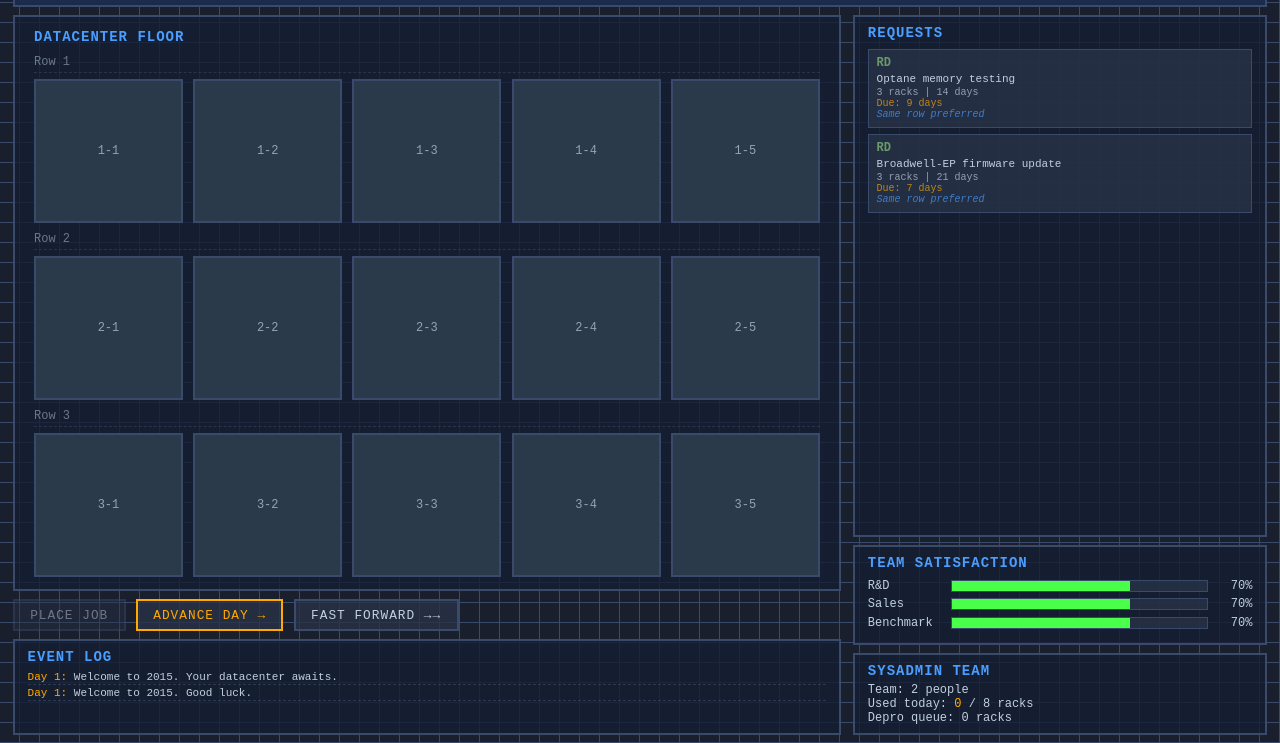
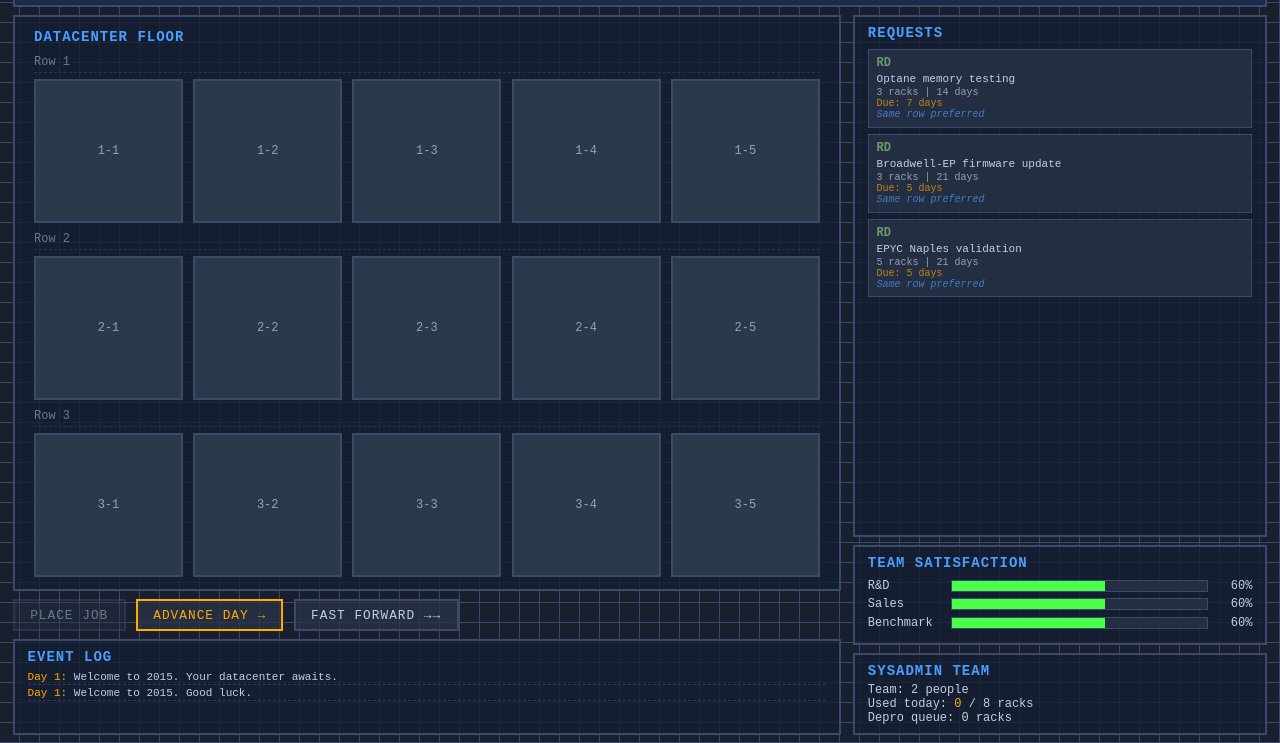
Before and after one commit to 8do-abehn/rack-and-ruin, a plain HTML site: page index.html in a window 1280 px wide. Shown: the part 57-800 px from the top of the page. Drawn offline with Linux system fonts and the light colour scheme.

Commit message:
Increase difficulty (#1)
- Starting satisfaction: 70% -> 60%
- Request frequency: 40% -> 55% base chance
- Deadlines: 3-10 days -> 2-7 days
- Urgent chance: 30% -> 40%
- Miss penalty: -10/-15 -> -12/-20
- Starting requests: 2 -> 3

```diff
--- a/index.html
+++ b/index.html
@@ -559,23 +559,23 @@
                     <div class="satisfaction-row">
                         <span class="satisfaction-label">R&D</span>
                         <div class="satisfaction-bar">
-                            <div class="satisfaction-fill healthy" id="rdFill" style="width: 70%"></div>
+                            <div class="satisfaction-fill healthy" id="rdFill" style="width: 60%"></div>
                         </div>
-                        <span class="satisfaction-value" id="rdValue">70%</span>
+                        <span class="satisfaction-value" id="rdValue">60%</span>
                     </div>
                     <div class="satisfaction-row">
                         <span class="satisfaction-label">Sales</span>
                         <div class="satisfaction-bar">
-                            <div class="satisfaction-fill healthy" id="salesFill" style="width: 70%"></div>
+                            <div class="satisfaction-fill healthy" id="salesFill" style="width: 60%"></div>
                         </div>
-                        <span class="satisfaction-value" id="salesValue">70%</span>
+                        <span class="satisfaction-value" id="salesValue">60%</span>
                     </div>
                     <div class="satisfaction-row">
                         <span class="satisfaction-label">Benchmark</span>
                         <div class="satisfaction-bar">
-                            <div class="satisfaction-fill healthy" id="benchmarkFill" style="width: 70%"></div>
+                            <div class="satisfaction-fill healthy" id="benchmarkFill" style="width: 60%"></div>
                         </div>
-                        <span class="satisfaction-value" id="benchmarkValue">70%</span>
+                        <span class="satisfaction-value" id="benchmarkValue">60%</span>
                     </div>
                 </div>
 
@@ -632,9 +632,9 @@
             totalDays: 3650,
 
             satisfaction: {
-                rd: 70,
-                sales: 70,
-                benchmark: 70
+                rd: 60,
+                sales: 60,
+                benchmark: 60
             },
 
             // 15 racks: 3 rows x 5 columns
@@ -823,8 +823,8 @@
             team = team || 'rd';
 
             const template = randomChoice(requestTemplates[team]);
-            const deadline = randomInt(3, 10);
-            const isUrgent = deadline <= 3 && Math.random() < 0.3;
+            const deadline = randomInt(2, 7);
+            const isUrgent = deadline <= 3 && Math.random() < 0.4;
 
             return {
                 id: Date.now() + Math.random(),
@@ -842,8 +842,9 @@
 
         function shouldGenerateRequest() {
             // Base chance, modified by current queue size
-            const baseChance = 0.4;
-            const queueModifier = Math.max(0, 1 - gameState.requests.length * 0.15);
+            // Higher base = more frequent requests
+            const baseChance = 0.55;
+            const queueModifier = Math.max(0.2, 1 - gameState.requests.length * 0.12);
             return Math.random() < baseChance * queueModifier;
         }
 
@@ -1012,9 +1013,9 @@
             gameState.requests.forEach(request => {
                 request.daysWaiting++;
                 if (request.daysWaiting >= request.deadline) {
-                    // Missed deadline
+                    // Missed deadline - bigger penalties
                     gameState.jobsMissed[request.team]++;
-                    const penalty = request.isUrgent ? -15 : -10;
+                    const penalty = request.isUrgent ? -20 : -12;
                     adjustSatisfaction(request.team, penalty);
                     logEvent(`MISSED: ${request.name} deadline expired (${penalty} ${request.team.toUpperCase()})`);
                 }
@@ -1311,8 +1312,8 @@
         // INITIALIZATION
         // ============================================
         function init() {
-            // Generate initial requests
-            for (let i = 0; i < 2; i++) {
+            // Generate initial requests - start with pressure
+            for (let i = 0; i < 3; i++) {
                 gameState.requests.push(generateRequest());
             }
 
```
